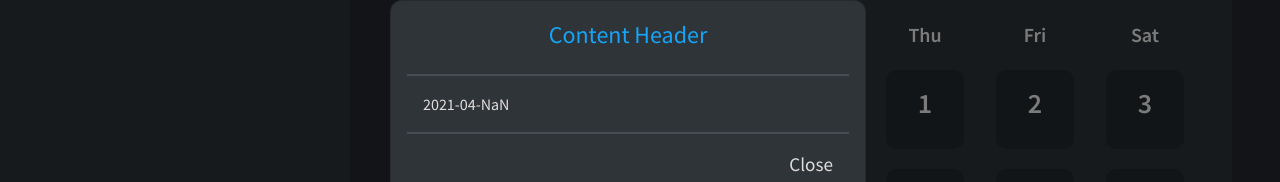
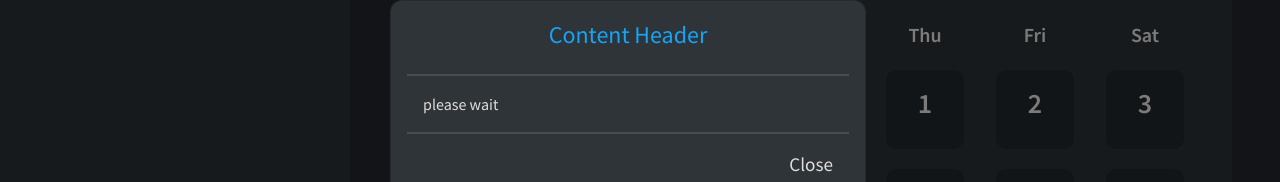
Before and after one commit to dkersten/personal-tracker, a React (Create React App) app: page /tracker in a window 1280 px wide. Both pictures are taken after a click on the element 484 px from the left and 409 px from the top of the page. Shown: the part 300-482 px from the top of the page. Built offline with nearby package versions, Linux system fonts and the light colour scheme; no server answers; some icons are missing.

Commit message:
worked on modal populating dynamic data from activities API for month view

```diff
--- a/src/components/Modal.js
+++ b/src/components/Modal.js
@@ -7,6 +7,8 @@ import styled from 'styled-components'
 import { CardBaseStyling } from '../mixins'
 import { closeModal } from '../actions/modalActions'
 import { modalState } from '../stateSelectors'
+
+import { MonthModalActivity } from '../components/MonthModalActivity'
 
 // styling
     const GeneralModal = styled(Modal)`
@@ -54,10 +56,18 @@ const ReusableModal = (props) => {
     const state = useSelector(modalState)
 
     const [modalIsOpen, setModalIsOpen] = useState(false)
+    const [dayActivities, setDayActivities] = useState(null)
 
     useEffect(() => {
         if (state.modalType !== null) {
             setModalIsOpen(true)
+
+            if (state.modalType === 'monthView') {
+                fetch(`http://localhost:3001/activities/date/${state.modalProps}`)
+                    .then(resp => resp.json())
+                    .then(activities => setDayActivities(activities))
+            }
+
         } else if (state.modalType === null) {
             setModalIsOpen(false)
         }
@@ -66,30 +76,41 @@ const ReusableModal = (props) => {
     const dispatch = useDispatch()
 
     // determine what content needs to be displayed based on the type of card the user clicked on
-    const contentType = () => {
-        if (state.modalType === "monthView") {
-            renderMonthView()
-            return state.modalProps
-        } else if (state.modalType === 'yearView') {
-            return state.modalProps
+    // const contentType = () => {
+    //     if (state.modalType === "monthView") {
+    //         fetch(`http://localhost:3001/activities/date/${state.modalProps}`)
+    //             .then(resp => resp.json())
+    //             // .then(json => console.log(json))
+    //             .then(json => setActivities(json))
+
+    //         // return state.modalProps
+    //     } else if (state.modalType === 'yearView') {
+    //         return state.modalProps
+    //     }
+    // }
+
+    const renderMonthView = () => {
+        const activitiesArr = []
+
+        if (dayActivities !== null ) {
+            for (let i = 0; i < dayActivities.length; i++) {
+                activitiesArr.push(<MonthModalActivity
+                        key={i}
+                        category={dayActivities[i].category}
+                        name={dayActivities[i].name}
+                        description={dayActivities[i].description}
+                    /> )
+            }
+
+            return activitiesArr
+        } else {
+            return "please wait"
         }
+
     }
 
     const closeModalEventHandler = () => {
         dispatch(closeModal())
-    }
-
-    const renderMonthView = () => {
-        console.log(state.modalProps)
-
-        // make call to API
-        fetch(`http://localhost:3001/activities/date/${state.modalProps}`)
-            .then(resp => resp.json())
-            .then(json => console.log(json))
-
-
-        // map over returned results and render to modal
-
     }
 
     return(
@@ -102,7 +123,8 @@ const ReusableModal = (props) => {
                 <h3>Content Header</h3>
             </Modal.Header>
             <Modal.Body>
-                {contentType()}
+                { state.modalType === "monthView" ? renderMonthView() : "no activities"}
+                { state.modalType === "yearView" ? 'year view' : null}
             </Modal.Body>
             <Modal.Footer>
                 <button onClick={closeModalEventHandler}>Close</button>
--- /dev/null
+++ b/src/components/MonthModalActivity.js
@@ -0,0 +1,9 @@
+import React from 'react'
+
+export const MonthModalActivity = (props) => {
+    return (
+        <div>
+            <h2>Hello</h2>
+        </div>
+    )
+}
```
Also changed, not shown: 1 other file (tests, documents, lock files or other folders).
